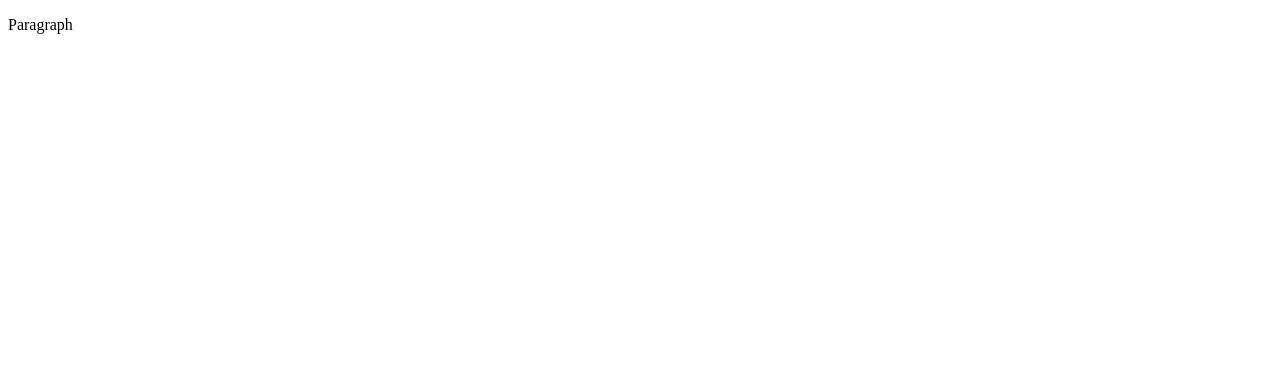
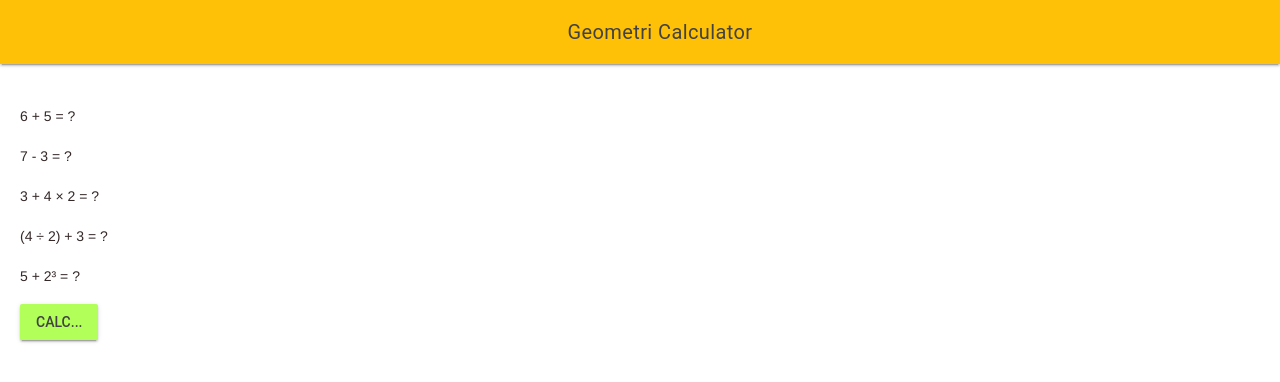
Before and after one commit to MTHS-ICD2O-1-2023/ICD2O-Unit-2-02-tymofii-stepanov, a plain HTML site: page index.html in a window 1280 px wide. Drawn offline with nearby package versions, Linux system fonts and the light colour scheme.

Commit message:
End with this

```diff
--- a/css/style.css
+++ b/css/style.css
@@ -1,4 +1,31 @@
-/* Created by: Mr. Coxall
+/* Created by: Tymofii
 * Created on: Sep 2020
 * This file contains the CSS for index.html
 */
+
+.mdl-layout__header-row {
+  align-items: center;
+  justify-content: center;
+}
+
+.mdl-layout__content {
+  padding-left: 15pt;
+  padding-right: 15pt;
+  padding-top: 15pt;
+}
+
+body {
+  background-color: rgb(255, 255, 255);
+}
+
+p {
+  color: rgb(52, 40, 40);
+  font-family: Helvetica, Arial, sans-serif;
+  font-size: 1.5rem;
+  padding-top: 5pt;
+}
+
+img {
+  float: right;
+  width: 25%;
+}
--- a/index.html
+++ b/index.html
@@ -1,9 +1,49 @@
 <!DOCTYPE html>
 <html>
-  <head>
-    <title>Title</title>
-  </head>
-  <body>
-    <p>Paragraph</p>
-  </body>
+<head>
+  <meta charset="utf-8" />
+  <meta name="author" content="Tymofii" />
+  <meta name="viewport" content="width=device-width, initial-scale=1.0" />
+  <link rel="stylesheet" href="./css/style.css" />
+  <link rel="stylesheet" href="https://fonts.googleapis.com/icon?family=Material+Icons" />
+  <link rel="stylesheet" href="https://code.getmdl.io/1.3.0/material.amber-light_green.min.css" />
+  <link rel="icon" type="image/png" sizes="32x32" href="favicon-32x32.png" />
+  <link rel="icon" type="image/png" sizes="16x16" href="favicon-16x16.png" />
+  <link rel="manifest" href="site.webmanifest" />
+  <title>Geometri Calculator</title>
+</head>
+<body>
+  <script defer src="https://code.getmdl.io/1.3.0/material.min.js"></script>
+  <script src="./js/script.js"></script>
+  <div class="mdl-layout mdl-js-layout mdl-layout--fixed-header">
+    <header class="mdl-layout__header">
+      <div class="mdl-layout__header-row">
+        <span class="mdl-layout-title">Geometri Calculator</span>
+      </div>
+    </header>
+    <main class="mdl-layout__content">
+      <br />
+      <div id="add-math">
+        <p>6 + 5 = ?</p>
+      </div>
+      <div id="subtract-math">
+        <p>7 - 3 = ?</p>
+      </div>
+      <div id="multiply-math">
+        <p>3 + 4 × 2 = ?</p>
+      </div>
+      <div id="divide-math">
+        <p>(4 ÷ 2) + 3 = ?</p>
+      </div>
+      <div id="exponent-math">
+        <p>5 + 2³ = ?</p>
+      </div>
+      <!-- Raised button with ripple -->
+      <button class="mdl-button mdl-js-button mdl-button--raised mdl-js-ripple-effect mdl-button--accent"
+        onclick="doMathClicked()">
+        Calc...
+      </button>
+    </main>
+  </div>
+</body>
 </html>
--- a/js/script.js
+++ b/js/script.js
@@ -1,5 +1,12 @@
-// Copyright (c) 2020 Mr. Coxall All rights reserved
-//
-// Created by: Mr. Coxall
+
+// Created by: Tymofii
 // Created on: Sep 2020
 // This file contains the JS functions for index.html
+
+function doMathClicked() {
+  document.getElementById("add-math").innerHTML = "<p>6 + 5 = " + (6 + 5) + "</p>"
+  document.getElementById("subtract-math").innerHTML = "<p>7 - 3 =  " + (7 - 3) + "</p>"
+  document.getElementById("multiply-math").innerHTML = "<p>3 + 4 × 2 = " + (3 + 4 * 2) + "</p>"
+  document.getElementById("divide-math").innerHTML = "<p>(4 ÷ 2) + 3 = " + (4 / 2 + 3) + "</p>"
+  document.getElementById("exponent-math").innerHTML = "<p>5 + 2³ = " + (5 + 2 ** 3) + "</p>"
+}
```
Also changed, not shown: android-chrome-192x192.png (added), android-chrome-512x512.png (added), apple-touch-icon.png (added), favicon-16x16.png (added), favicon-32x32.png (added), favicon.ico (added), site.webmanifest (added).
